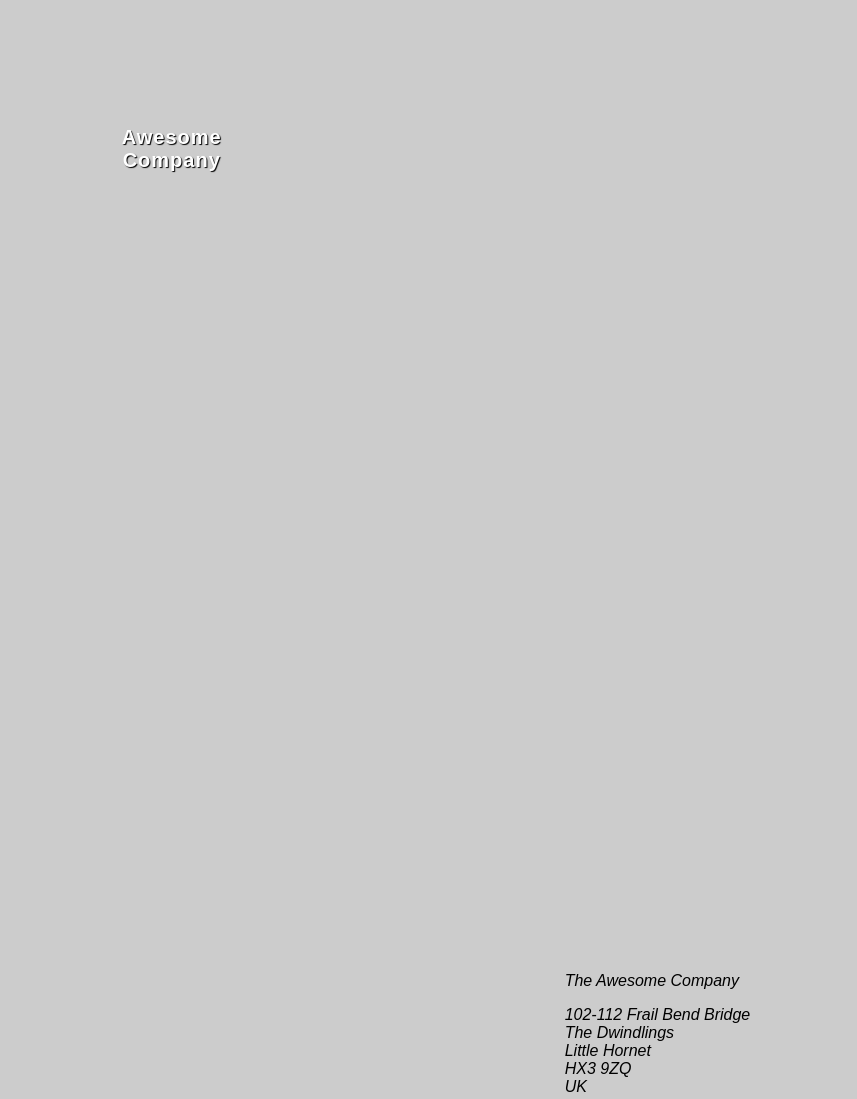
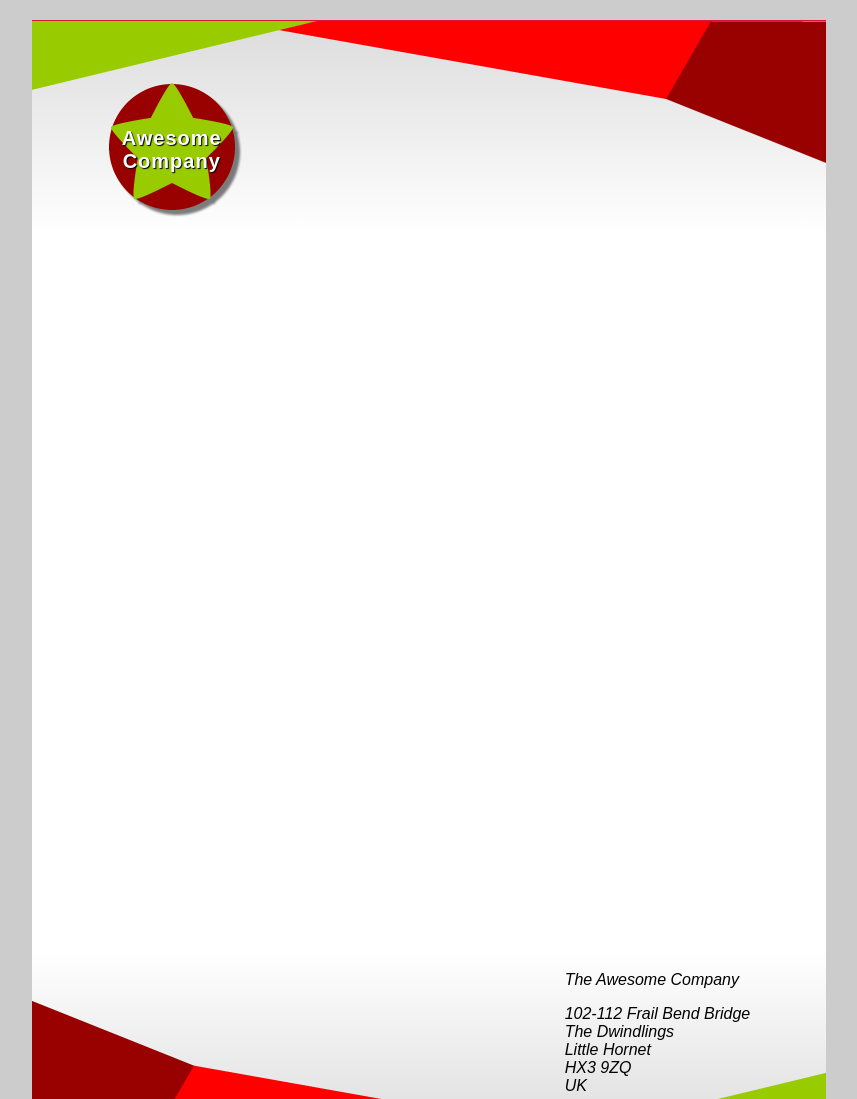
Before and after one commit to 3Huty/letter-paper, a plain HTML site: page index.html in a window 1280 px wide. Shown: the top 1099 px of the page, without its empty margins (211-1068 px from the left). Drawn offline with Linux system fonts and the light colour scheme.

Commit message:
add index.html and style.css

```diff
--- a/index.html
+++ b/index.html
@@ -8,16 +8,20 @@
   <body>
 
     <article>
+      <div class="background1">
       <h1>Awesome<br>Company</h1>
+      </div>
 
       <address>
+        <div class="background2">
         <p>The Awesome Company</p>
         <p>102-112 Frail Bend Bridge<br>
         The Dwindlings<br>
         Little Hornet<br>
         HX3 9ZQ<br>
         UK</p>
-      </address>
+        </div>
+       </address>
     </article>
   </body>
 </html>
--- a/style.css
+++ b/style.css
@@ -39,4 +39,16 @@ h1 {
 }
 
 /* Your CSS below here */
-background-image: url(top-image.png);
+article {
+   background: url(top-image.png) no-repeat top, linear-gradient(rgb(220,220,220), transparent 19%),
+               url(bottom-image.png) no-repeat bottom, linear-gradient(transparent 83%, rgb(220,220,220));
+   background-color: white;
+   border-top: 1px solid crimson;
+   border-bottom: 1px solid crimson;
+}
+
+h1 {
+   background-image: url(logo.png);
+   -webkit-filter: drop-shadow(5px 5px 1px rgba(0,0,0,0.5));
+   filter: drop-shadow(5px 5px 1px rgba(0,0,0,0.5));
+}
```
